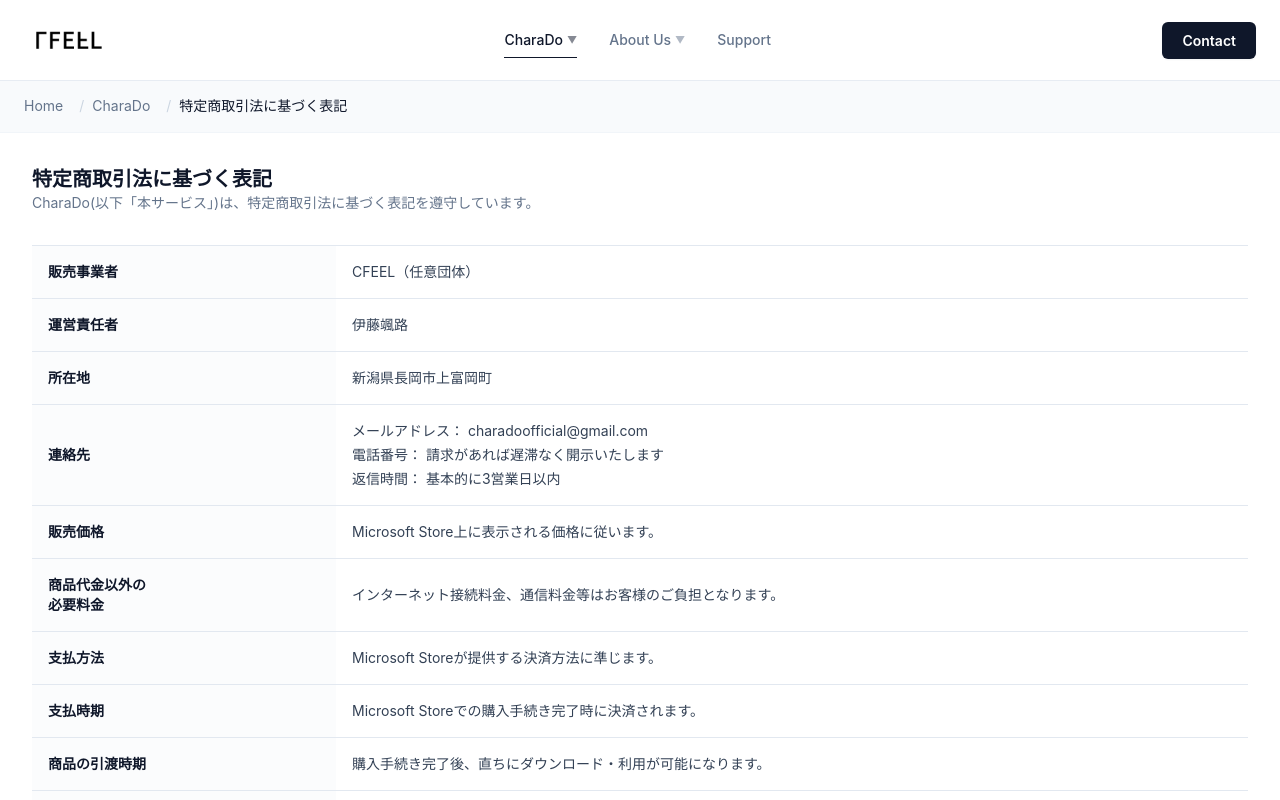
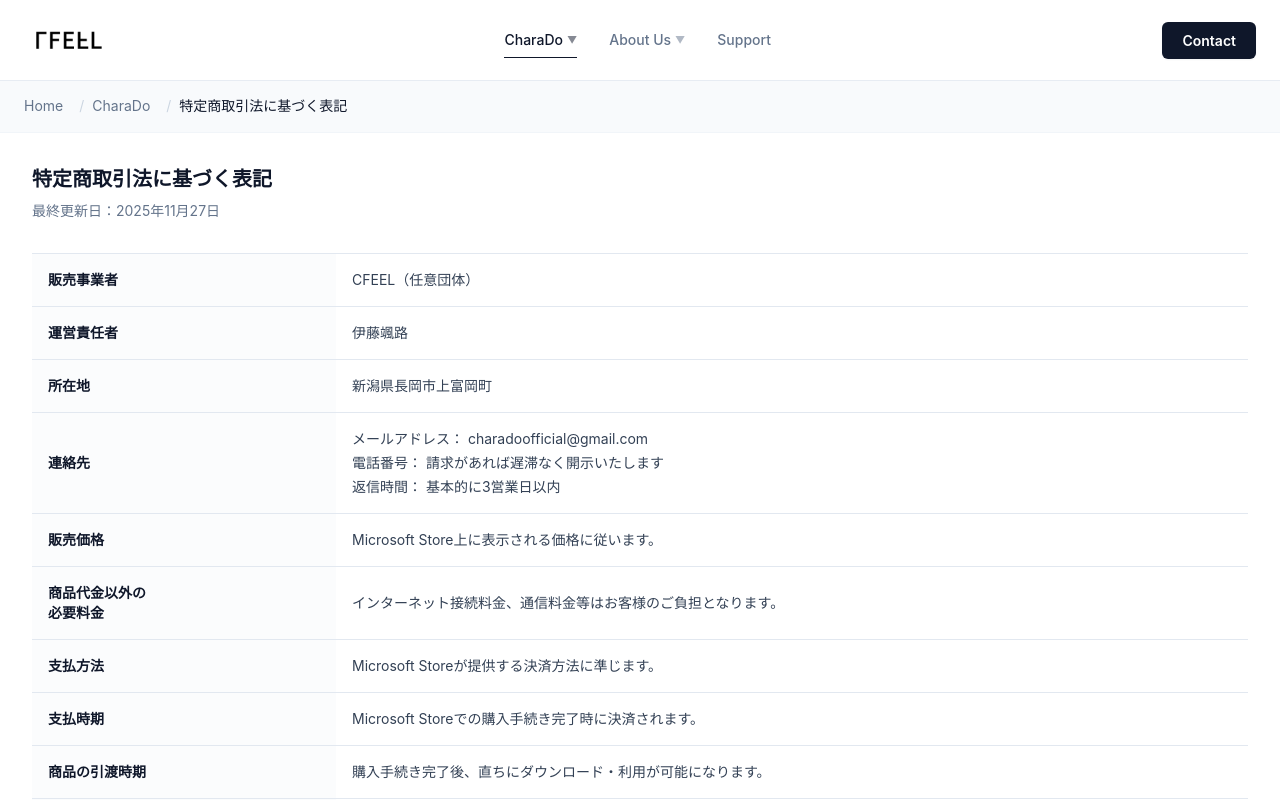
Before and after one commit to CharaDo-Official/cfeel-web, a React (Vite) app: page /charado/law in a window 1280 px wide. Shown: the top 800 px of the page. Built offline with nearby package versions, Linux system fonts and the light colour scheme.

Commit message:
#1 refactor リファクタリング

```diff
--- /dev/null
+++ b/src/components/layout/DocumentLayout.tsx
@@ -0,0 +1,39 @@
+import React from 'react';
+import { Breadcrumb } from '@/components/ui/Breadcrumb';
+
+interface DocumentLayoutProps {
+	title: string;
+	lastUpdated?: string;
+	breadcrumbItems: { label: string; path?: string }[];
+	children: React.ReactNode;
+}
+
+export const DocumentLayout: React.FC<DocumentLayoutProps> = ({
+	title,
+	lastUpdated,
+	breadcrumbItems,
+	children
+}) => {
+	return (
+		<div className="min-h-screen bg-white pb-20">
+			<Breadcrumb items={breadcrumbItems} />
+
+			<section className="w-full px-4 py-8 md:px-8">
+				<div className="mb-8">
+					<h1 className="text-xl font-bold text-slate-900 mb-2">
+						{title}
+					</h1>
+					{lastUpdated && (
+						<p className="text-sm text-slate-500">
+							最終更新日：{lastUpdated}
+						</p>
+					)}
+				</div>
+
+				<div className="w-full text-sm text-slate-700 leading-relaxed space-y-8">
+					{children}
+				</div>
+			</section>
+		</div>
+	);
+};
--- a/src/pages/Home.tsx
+++ b/src/pages/Home.tsx
@@ -33,7 +33,7 @@ export const Home: React.FC = () => {
 							See Products
 						</Link>
 						<Link
-							to="/about"
+							to="/aboutus"
 							className="w-full sm:w-auto rounded-full border border-slate-200 bg-white px-8 py-4 text-base font-medium text-slate-700 transition-all hover:border-primary hover:text-primary hover:-translate-y-1"
 						>
 							Learn More
--- a/src/pages/aboutus/Privacy.tsx
+++ b/src/pages/aboutus/Privacy.tsx
@@ -1,23 +1,13 @@
 import React from 'react';
-import { Breadcrumb } from '@/components/ui/Breadcrumb';
+import { DocumentLayout } from '@/components/layout/DocumentLayout';
 
 export const Privacy: React.FC = () => {
 	return (
-		<div className="min-h-screen bg-white pb-20">
-			<Breadcrumb items={[{ label: 'Home', path: '/' }, { label: 'About Us', path: '/aboutus' }, { label: 'Privacy Policy' }]} />
-
-			<section className="w-full px-4 py-8 md:px-8">
-				<div className="mb-8">
-					<h1 className="text-xl font-bold text-slate-900 mb-2">
-						プライバシーポリシー
-					</h1>
-					<p className="text-sm text-slate-500">
-						最終更新日：2025年11月21日
-					</p>
-				</div>
-
-				<div className="w-full text-sm text-slate-700 leading-relaxed space-y-8">
-
+		<DocumentLayout
+			title="プライバシーポリシー"
+			lastUpdated="2025年11月21日"
+			breadcrumbItems={[{ label: 'Home', path: '/' }, { label: 'About Us', path: '/aboutus' }, { label: 'Privacy Policy' }]}
+		>
 			{/* 事業者情報 */}
 			<div>
 				<h2 className="font-bold text-slate-900 mb-3">事業者情報</h2>
@@ -43,7 +33,7 @@ export const Privacy: React.FC = () => {
 			<div>
 				<h2 className="font-bold text-slate-900 mb-3">Webサイトでの情報収集</h2>
 				<div className="pl-4 border-l-2 border-slate-100 space-y-2">
-							<p>CFEELのWebサイトでは、アクセス解析のため以下の情報を収集する場合があります：</p>
+					<p>CharaDo公式Webサイトでは、アクセス解析のため以下の情報を収集する場合があります：</p>
 					<ul className="list-disc list-inside space-y-1 pl-2">
 						<li>アクセスログ（IPアドレス、アクセス日時、閲覧ページ等）</li>
 					</ul>
@@ -83,9 +73,6 @@ export const Privacy: React.FC = () => {
 					<p>本ポリシーは、必要に応じて変更することがあります。重要な変更がある場合は、Webサイト上でお知らせいたします。</p>
 				</div>
 			</div>
-
-				</div>
-			</section>
-		</div>
+		</DocumentLayout>
 	);
 };
--- a/src/pages/charado/Law.tsx
+++ b/src/pages/charado/Law.tsx
@@ -1,19 +1,13 @@
 import React from 'react';
-import { Breadcrumb } from '@/components/ui/Breadcrumb';
+import { DocumentLayout } from '@/components/layout/DocumentLayout';
 
 export const Law: React.FC = () => {
 	return (
-		<div className="min-h-screen bg-white pb-20">
-			<Breadcrumb items={[{ label: 'Home', path: '/' }, { label: 'CharaDo', path: '/charado' }, { label: '特定商取引法に基づく表記' }]} />
-
-			<section className="w-full px-4 py-8 md:px-8">
-				<div className="mb-8">
-					<h1 className="text-xl font-bold text-slate-900">
-						特定商取引法に基づく表記
-					</h1>
-					<p className="text-sm text-slate-500">CharaDo(以下「本サービス」)は、特定商取引法に基づく表記を遵守しています。</p>
-				</div>
-
+		<DocumentLayout
+			title="特定商取引法に基づく表記"
+			lastUpdated="2025年11月27日"
+			breadcrumbItems={[{ label: 'Home', path: '/' }, { label: 'CharaDo', path: '/charado' }, { label: '特定商取引法に基づく表記' }]}
+		>
 			<div className="w-full border-t border-slate-200">
 				<table className="w-full text-sm text-left text-slate-700">
 					<tbody>
@@ -84,7 +78,6 @@ export const Law: React.FC = () => {
 					</tbody>
 				</table>
 			</div>
-			</section>
-		</div>
+		</DocumentLayout>
 	);
 };
--- a/src/pages/charado/Terms.tsx
+++ b/src/pages/charado/Terms.tsx
@@ -1,23 +1,13 @@
 import React from 'react';
-import { Breadcrumb } from '@/components/ui/Breadcrumb';
+import { DocumentLayout } from '@/components/layout/DocumentLayout';
 
 export const Terms: React.FC = () => {
 	return (
-		<div className="min-h-screen bg-white pb-20">
-			<Breadcrumb items={[{ label: 'Home', path: '/' }, { label: 'CharaDo', path: '/charado' }, { label: '利用規約' }]} />
-
-			<section className="w-full px-4 py-8 md:px-8">
-				<div className="mb-8">
-					<h1 className="text-xl font-bold text-slate-900 mb-2">
-						利用規約
-					</h1>
-					<p className="text-sm text-slate-500">
-						最終更新日：2025年11月21日
-					</p>
-				</div>
-
-				<div className="w-full text-sm text-slate-700 leading-relaxed space-y-8">
-
+		<DocumentLayout
+			title="利用規約"
+			lastUpdated="2025年11月21日"
+			breadcrumbItems={[{ label: 'Home', path: '/' }, { label: 'CharaDo', path: '/charado' }, { label: '利用規約' }]}
+		>
 			{/* Article 1 */}
 			<div>
 				<h2 className="font-bold text-slate-900 mb-3">第1条（適用範囲）</h2>
@@ -208,9 +198,6 @@ export const Terms: React.FC = () => {
 				<p>CFEEL</p>
 				<p>代表：伊藤颯路</p>
 			</div>
-
-				</div>
-			</section>
-		</div>
+		</DocumentLayout>
 	);
 };
```
Also changed, not shown: 1 other file (tests, documents, lock files or other folders). Lines whose indentation alone changed are shown as unchanged.
